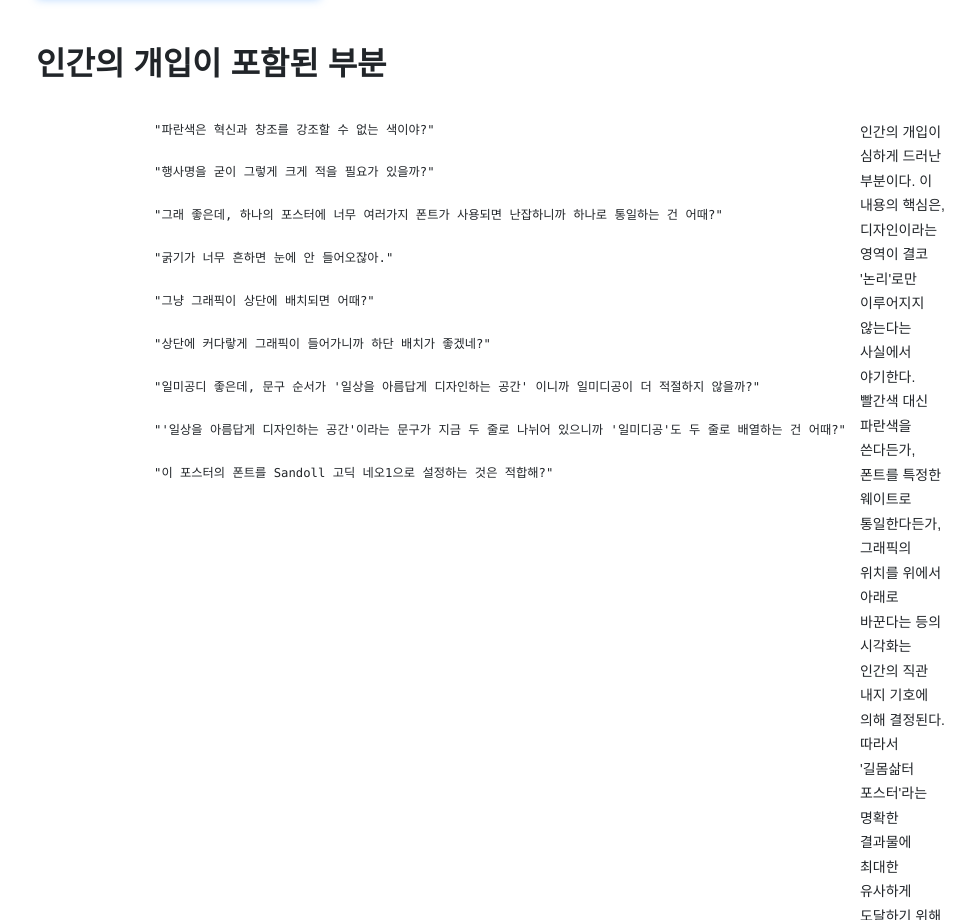
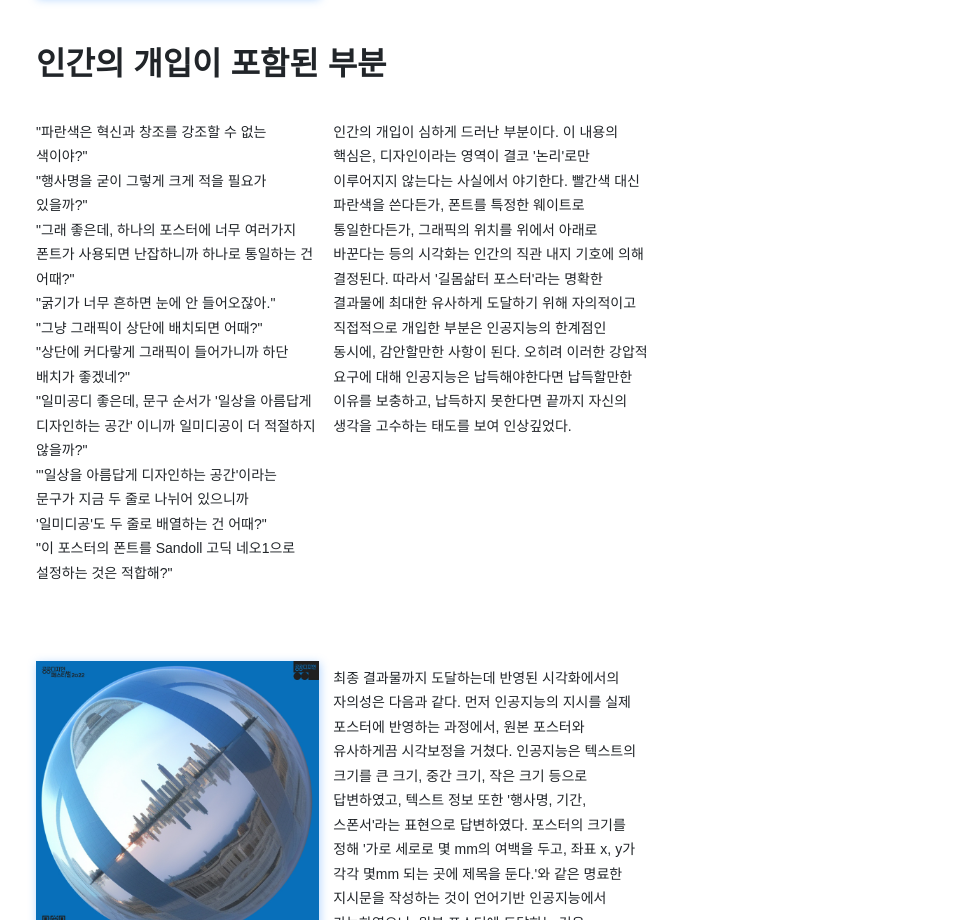
Before and after one commit to designwithai/designwithai.github.io, a plain HTML site: page summary/summary.html in a window 1280 px wide. Shown: the part 3396-4316 px from the top of the page, without its empty margins (298-1273 px from the left). Drawn offline with nearby package versions, Linux system fonts and the light colour scheme.

Commit message:
Update summary.html

```diff
--- a/summary/summary.html
+++ b/summary/summary.html
@@ -129,25 +129,23 @@
           <div class="dialogue-line__part">
             <div class="message-box message-box--instructor">
               <div class="message-box__body">
-                <pre>
                 "파란색은 혁신과 창조를 강조할 수 없는 색이야?"
-
+                <br>
                 "행사명을 굳이 그렇게 크게 적을 필요가 있을까?"
-
+                <br>
                 "그래 좋은데, 하나의 포스터에 너무 여러가지 폰트가 사용되면 난잡하니까 하나로 통일하는 건 어때?"
-
+                <br>
                 "굵기가 너무 흔하면 눈에 안 들어오잖아."
-
+                <br>
                 "그냥 그래픽이 상단에 배치되면 어때?"
-
+                <br>
                 "상단에 커다랗게 그래픽이 들어가니까 하단 배치가 좋겠네?"
-
+                <br>
                 "일미공디 좋은데, 문구 순서가 '일상을 아름답게 디자인하는 공간' 이니까 일미디공이 더 적절하지 않을까?"
-
+                <br>
                 "'일상을 아름답게 디자인하는 공간'이라는 문구가 지금 두 줄로 나뉘어 있으니까 '일미디공'도 두 줄로 배열하는 건 어때?"
-
+                <br>
                 "이 포스터의 폰트를 Sandoll 고딕 네오1으로 설정하는 것은 적합해?"</div>
-              </pre>
             </div>
           </div>
           <div class="dialogue-line__part">
```
